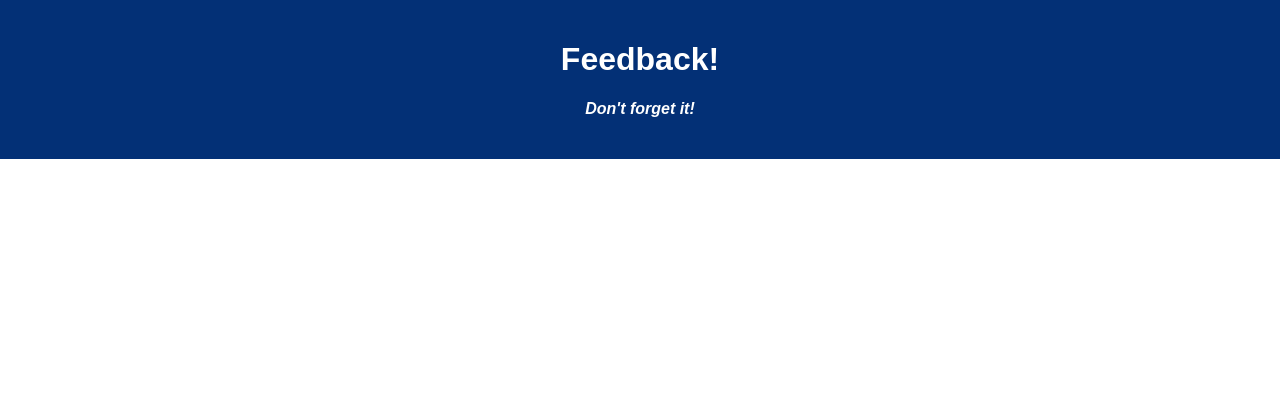
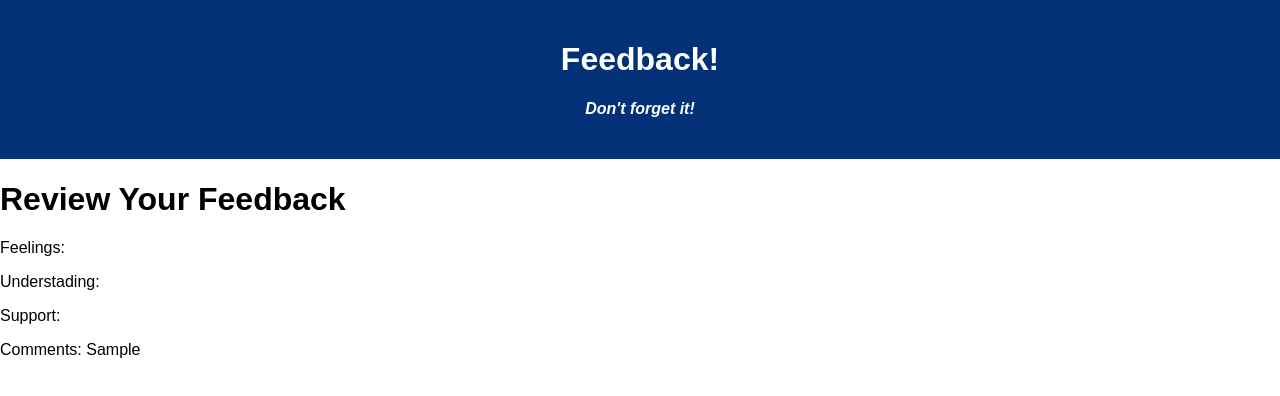
Before and after one commit to viegutj/weekend-redux-feedback-loop, a React (Create React App) app: page /#/comments in a window 1280 px wide. Both pictures are taken after typing "Sample" into the empty fields and a click on the button "NEXT". Shown: the top 396 px of the page. Built offline with nearby package versions, Linux system fonts and the light colour scheme.

Commit message:
state displaying correctly

```diff
--- a/src/components/App/App.jsx
+++ b/src/components/App/App.jsx
@@ -9,11 +9,10 @@ import Feeling from '../Feeling/Feeling';
 import Understanding from '../Understanding/Understanding'
 import Support from '../Support/Support'
 import Comments from '../Comments/Comments'
-// import Review from '../Review/Review'
-// import Thanks from '../Review/Review'
+import Review from '../Review/Review'
+// import Thanks from '../Thanks/Thanks'
 
 function App() {
-
 
     return (
       <>
@@ -37,10 +36,10 @@ function App() {
             <Route path='/comments'>
               <Comments />
             </Route>
-            {/* <Route path='/review'>
+            <Route path='/review'>
               <Review />
             </Route>
-            <Route path='/thanks'>
+            {/* <Route path='/thanks'>
               <Thanks />
             </Route> */}
             </Router>
--- a/src/components/Review/Review.jsx
+++ b/src/components/Review/Review.jsx
@@ -0,0 +1,37 @@
+// import dependencies to communicate state
+import {useSelector, useDispatch} from "react-redux";
+import {useState} from "react";
+
+function Review() { // bring in dispatch
+    let dispatch = useDispatch();
+
+    // bring in our needed values from store
+    const feelings = useSelector((store) => (store.feelings))
+    const understanding = useSelector((store) => (store.understanding))
+    const support = useSelector((store) => (store.support))
+    const comments = useSelector((store) => (store.comments))
+    console.log({feelings})
+
+    return (
+        <>
+            <h1>Review Your Feedback</h1>
+            <p>Feelings: {
+                feelings.feeling
+            }</p>
+            <p>Understading: {
+                understanding.understanding
+            }</p>
+            <p>Support: {
+                support.support
+            }</p>
+            <p>Comments: {
+                comments.comments
+            }</p>
+            <form action="submit">
+
+            </form>
+        </>
+    )
+}
+
+export default Review
```
Also changed, not shown: 1 other file (tests, documents, lock files or other folders).
